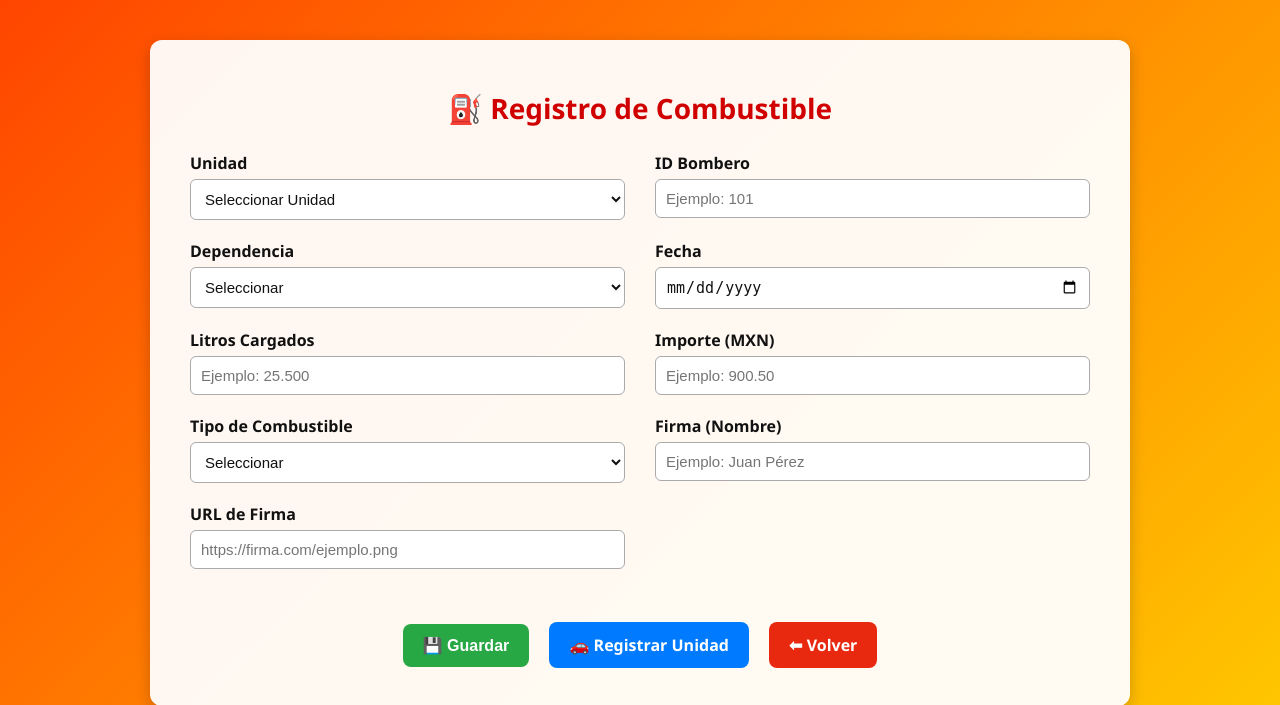
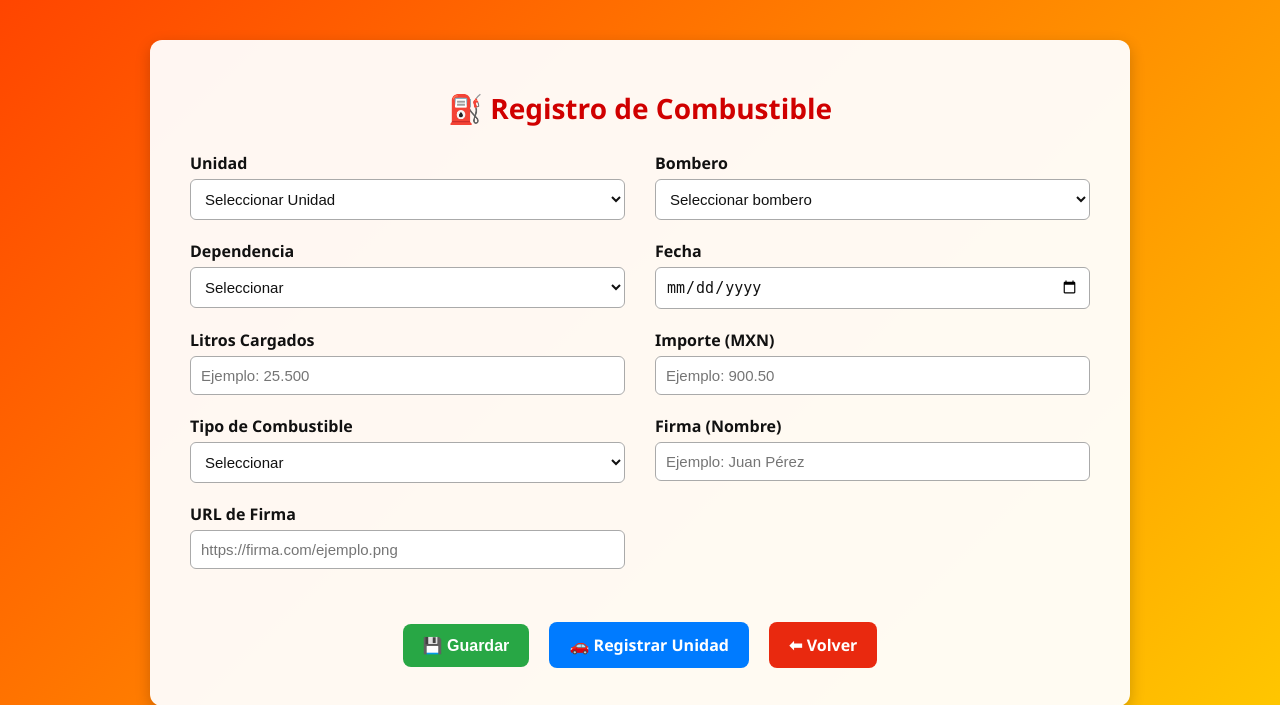
Before and after one commit to Wado1604/Base-de-Bomberos, a Flask app: page /combustible in a window 1280 px wide. Shown: the top 705 px of the page. Run offline with Flask 3, Linux system fonts and the light colour scheme; tables that the repository leaves empty or names only in its code hold one stand-in row (values such as "Sample post").

Commit message:
feat(combustible): permitir selección de bomberos registrados en el formulario de combustible

```diff
--- a/templates/combustible.html
+++ b/templates/combustible.html
@@ -1,5 +1,6 @@
 <!DOCTYPE html>
 <html lang="es">
+
 <head>
   <meta charset="UTF-8">
   <title>Registro de Combustible</title>
@@ -20,8 +21,9 @@
       background: rgba(255, 255, 255, 0.95);
       border-radius: 12px;
       padding: 30px 40px;
-      width: 900px; /* Más ancho para evitar scroll */
-      box-shadow: 0 5px 15px rgba(0,0,0,0.2);
+      width: 900px;
+      /* Más ancho para evitar scroll */
+      box-shadow: 0 5px 15px rgba(0, 0, 0, 0.2);
       margin-top: 40px;
     }
 
@@ -44,7 +46,8 @@
       display: block;
     }
 
-    input, select {
+    input,
+    select {
       width: 100%;
       padding: 10px;
       border: 1px solid #aaa;
@@ -56,9 +59,10 @@
       box-sizing: border-box;
     }
 
-    input:focus, select:focus {
+    input:focus,
+    select:focus {
       border-color: #007bff;
-      box-shadow: 0 0 5px rgba(0,123,255,0.5);
+      box-shadow: 0 0 5px rgba(0, 123, 255, 0.5);
     }
 
     .botones {
@@ -67,7 +71,8 @@
       margin-top: 25px;
     }
 
-    button, a {
+    button,
+    a {
       display: inline-block;
       margin: 8px;
       padding: 12px 20px;
@@ -82,7 +87,8 @@
     }
 
     .btn-guardar {
-      background: #28a745; /* verde */
+      background: #28a745;
+      /* verde */
     }
 
     .btn-guardar:hover {
@@ -90,7 +96,8 @@
     }
 
     .btn-volver {
-      background: #e9290f; /* rojo */
+      background: #e9290f;
+      /* rojo */
     }
 
     .btn-volver:hover {
@@ -98,32 +105,42 @@
     }
 
     .btn-registro {
-      background: #007bff; /* azul */
+      background: #007bff;
+      /* azul */
     }
+
     .btn-registro:hover {
       background: #0056b3;
     }
   </style>
 </head>
+
 <body>
   <div class="container">
     <h1>⛽ Registro de Combustible</h1>
 
     <form action="/combustible/guardar" method="POST">
       <div>
-        <label for="iunidadfk">Unidad</label>
-        <select name="iunidadfk" id="iunidadfk" required>
+        <label for="iunidadpk">Unidad</label>
+        <select name="iunidadpk" id="iunidadpk" required>
           <option value="">Seleccionar Unidad</option>
           {% for u in unidades %}
-            <option value="{{ u[0] }}">{{ u[1] }}</option>
+          <option value="{{ u.iunidadpk }}">{{ u.snombre }}</option>
           {% endfor %}
         </select>
       </div>
 
+
       <div>
-        <label for="ibomberofk">ID Bombero</label>
-        <input type="number" id="ibomberofk" name="ibomberofk" placeholder="Ejemplo: 101" required>
+        <label for="ibomberoPK">Bombero</label>
+        <select name="ibomberoPK" id="ibomberoPK" required>
+          <option value="">Seleccionar bombero</option>
+          {% for b in bomberos %}
+          <option value="{{ b.ibomberoPK }}">{{ b.nombre_completo }}</option>
+          {% endfor %}
+        </select>
       </div>
+
 
       <div>
         <label for="sdependencia">Dependencia</label>
@@ -177,4 +194,5 @@
     </form>
   </div>
 </body>
+
 </html>
```
